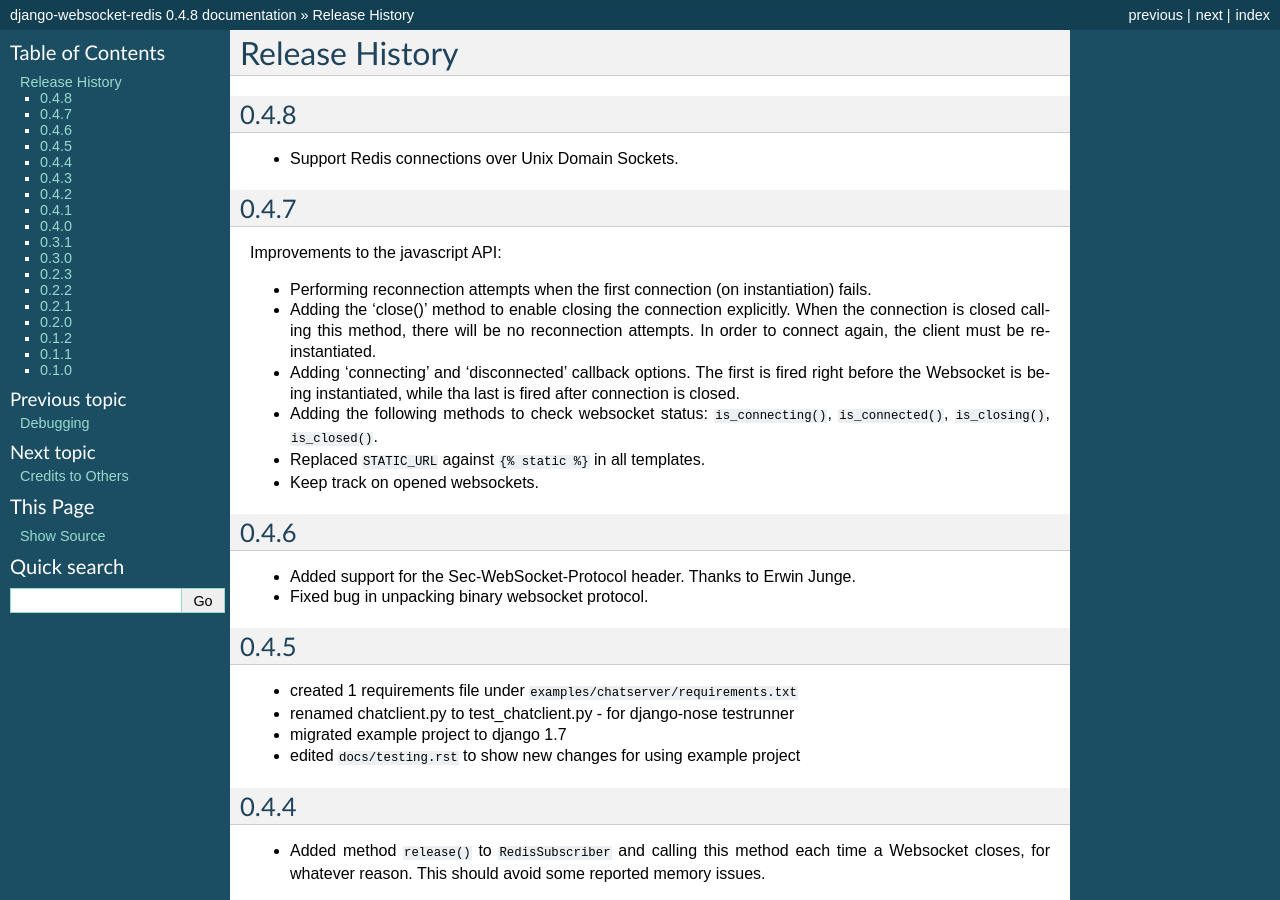
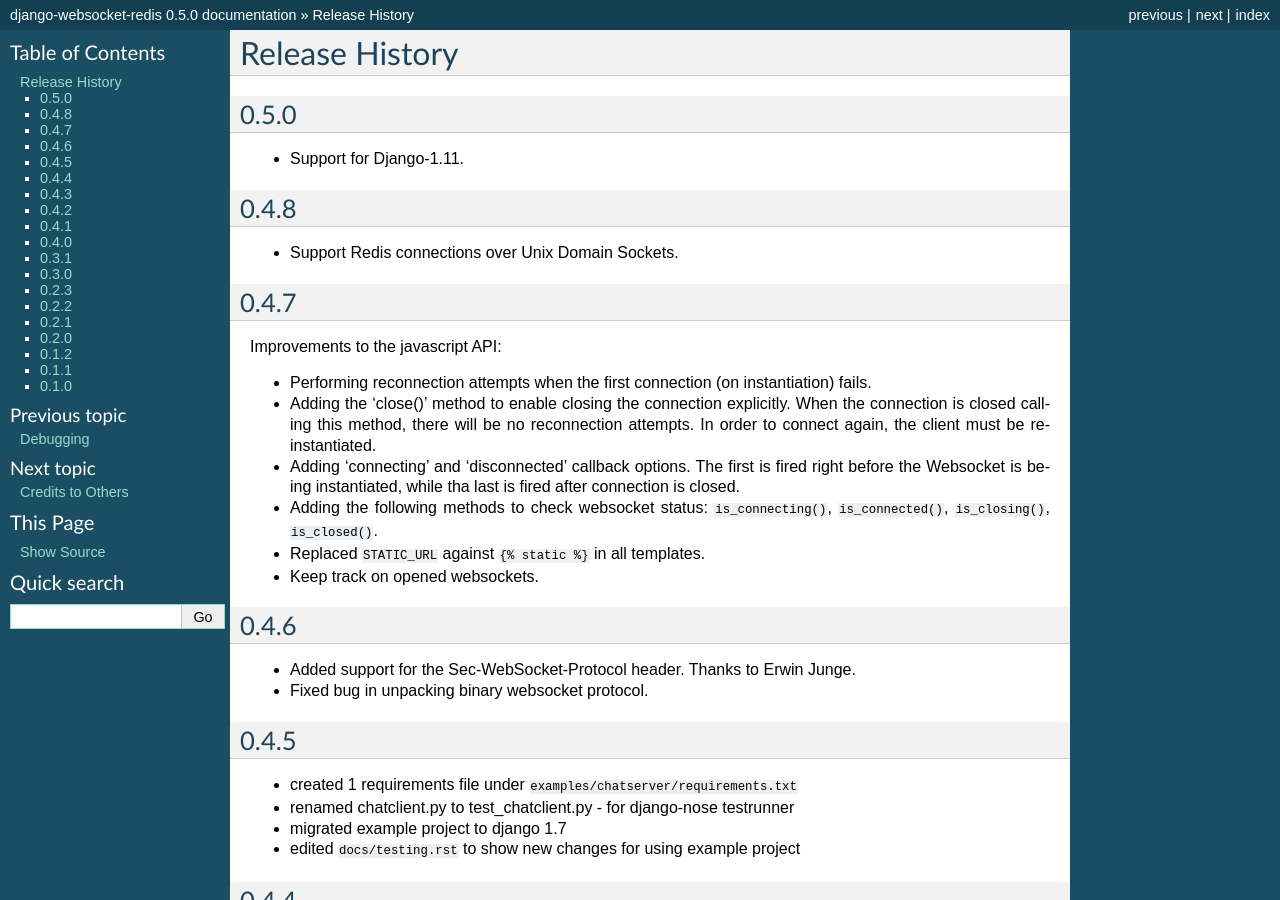
Before and after one commit to jrief/django-websocket-redis, a Sphinx documentation site: the page built from docs/changelog.rst, in a window 1280 px wide and 900 px high. Built offline with Sphinx 7.4.7, drawn with Linux system fonts in a browser that asks for light colours; some of the changed text lies outside the part shown.

Commit message:
Bump to version 0.5.0

```diff
--- a/docs/changelog.rst
+++ b/docs/changelog.rst
@@ -3,6 +3,10 @@
 ===============
 Release History
 ===============
+
+0.5.0
+-----
+* Support for Django-1.11.
 
 0.4.8
 -----
--- a/ws4redis/__init__.py
+++ b/ws4redis/__init__.py
@@ -1,2 +1,2 @@
 # -*- coding: utf-8 -*-
-__version__ = '0.4.8'
+__version__ = '0.5.0'
```
